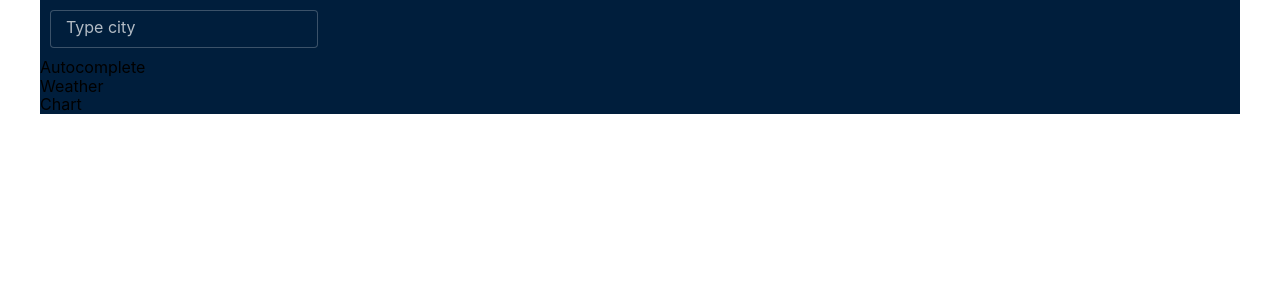
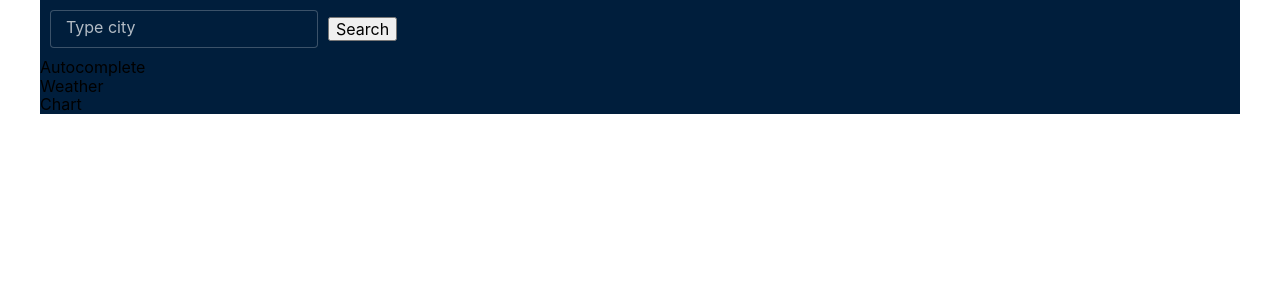
Before and after one commit to PrzemekL7/weather_app_2, a React (Create React App) app: page / in a window 1280 px wide. Shown: the top 300 px of the page. Built offline with nearby package versions, Linux system fonts and the light colour scheme.

Commit message:
submit search input

```diff
--- a/src/App.js
+++ b/src/App.js
@@ -4,14 +4,22 @@ import SearchBar from "./components/SearchBar";
 import Weather from "./components/Weather";
 import WeatherForecastChart from "./components/WeatherForecastChart";
 
-import './styles/main.scss'
+import "./styles/main.scss";
 
 function App() {
-    const [searchValue, setsearchValue] = useState();
+    const [searchValue, setSearchValue] = useState("");
+
+    function handleSearch() {
+        setSearchValue("");
+    }
 
     return (
         <main className="App">
-            <SearchBar searchValue={searchValue} setsearchValue={setsearchValue} />
+            <SearchBar
+                searchValue={searchValue}
+                setSearchValue={setSearchValue}
+                handleSearch={handleSearch}
+            />
             <Weather />
             <WeatherForecastChart />
         </main>
--- a/src/components/Search.jsx
+++ b/src/components/Search.jsx
@@ -1,6 +1,6 @@
 import { useRef } from "react";
 
-function Search({ searchValue, setSearchValue }) {
+function Search({ searchValue, setSearchValue, handleSearch }) {
     const searchRef = useRef(null);
 
     function handleFocus () {
@@ -13,7 +13,7 @@ function Search({ searchValue, setSearchValue }) {
 
     function handleOnBlur () {
         if(searchValue === "") {
-            searchRef.current.classList.remove("focus")
+            searchRef.current.classList.remove("")
         }
     }
 
@@ -32,6 +32,7 @@ function Search({ searchValue, setSearchValue }) {
                 onFocus={handleFocus}
                 onBlur={handleOnBlur}
             />
+            <button className="search__btn" onClick={handleSearch}>Search</button>
         </div>
     );
 }
--- a/src/components/SearchBar.jsx
+++ b/src/components/SearchBar.jsx
@@ -1,10 +1,10 @@
 import Autocomplete from "./Autocomplete";
 import Search from "./Search";
 
-function SearchBar({searchValue, setsearchValue}) {
+function SearchBar({searchValue, setSearchValue, handleSearch}) {
     return (
         <>
-            <Search setsearchValue={setsearchValue} searchValue={searchValue}/>
+            <Search setSearchValue={setSearchValue} searchValue={searchValue} handleSearch={handleSearch}/>
             <Autocomplete/>
         </>
     );
```
